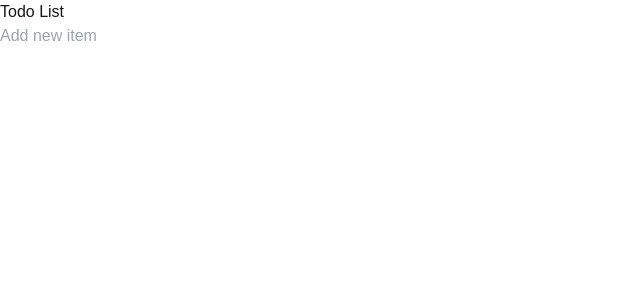
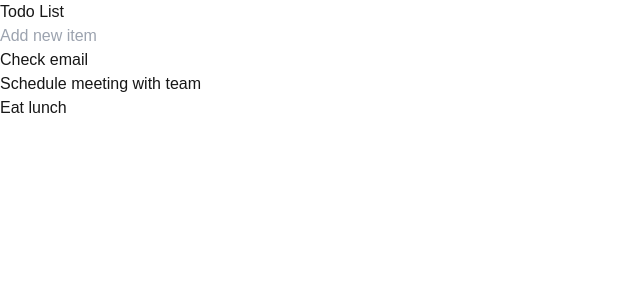
Before and after one commit to KennyLewis/todo-list-nextjs, a Next.js app: page / in a window 1280 px wide. Shown: the top 300 px of the page, without its empty margins (0-640 px from the left). Built offline with nearby package versions, Linux system fonts and the light colour scheme.

Commit message:
Stub out data types

```diff
--- a/src/app/page.tsx
+++ b/src/app/page.tsx
@@ -1,105 +1,41 @@
-import Image from "next/image";
+"use client";
+import { useState } from "react";
+import { v4 as uuid } from "uuid";
 import AddTodoInput from "./components/AddTodoInput";
 
+
 export default function Home() {
+
+const initialData: Todo[] = [
+  {
+    id: uuid(),
+    label: "Check email",
+    checked: true,
+  },
+  {
+    id: uuid(),
+    label: "Schedule meeting with team",
+    checked: false,
+  },
+  {
+    id: uuid(),
+    label: "Eat lunch",
+    checked: false,
+  },
+];
+
+const [todos, setTodos] = useState<Todo[]>(initialData);
+
   return (
     <div className="grid grid-rows-[20px_1fr_20px] items-center justify-items-center min-h-screen p-8 pb-20 gap-16 sm:p-20 font-[family-name:var(--font-geist-sans)]">
       <main className="flex flex-col gap-8 row-start-2 items-center sm:items-start">
-
         <h1>Todo List</h1>
         <AddTodoInput />
-
-        {/* <Image
-          className="dark:invert"
-          src="/next.svg"
-          alt="Next.js logo"
-          width={180}
-          height={38}
-          priority
-        />
-        <ol className="list-inside list-decimal text-sm text-center sm:text-left font-[family-name:var(--font-geist-mono)]">
-          <li className="mb-2">
-            Get started by editing{" "}
-            <code className="bg-black/[.05] dark:bg-white/[.06] px-1 py-0.5 rounded font-semibold">
-              src/app/page.tsx
-            </code>
-            .
-          </li>
-          <li>Save and see your changes instantly.</li>
-        </ol>
-
-        <div className="flex gap-4 items-center flex-col sm:flex-row">
-          <a
-            className="rounded-full border border-solid border-transparent transition-colors flex items-center justify-center bg-foreground text-background gap-2 hover:bg-[#383838] dark:hover:bg-[#ccc] text-sm sm:text-base h-10 sm:h-12 px-4 sm:px-5"
-            href="https://vercel.com/new?utm_source=create-next-app&utm_medium=appdir-template-tw&utm_campaign=create-next-app"
-            target="_blank"
-            rel="noopener noreferrer"
-          >
-            <Image
-              className="dark:invert"
-              src="/vercel.svg"
-              alt="Vercel logomark"
-              width={20}
-              height={20}
-            />
-            Deploy now
-          </a>
-          <a
-            className="rounded-full border border-solid border-black/[.08] dark:border-white/[.145] transition-colors flex items-center justify-center hover:bg-[#f2f2f2] dark:hover:bg-[#1a1a1a] hover:border-transparent text-sm sm:text-base h-10 sm:h-12 px-4 sm:px-5 sm:min-w-44"
-            href="https://nextjs.org/docs?utm_source=create-next-app&utm_medium=appdir-template-tw&utm_campaign=create-next-app"
-            target="_blank"
-            rel="noopener noreferrer"
-          >
-            Read our docs
-          </a>
-        </div> */}
+        {todos.map((todo) => (
+          <h1 key={todo.id}>{todo.label}</h1>
+        ))}
       </main>
       <footer className="row-start-3 flex gap-6 flex-wrap items-center justify-center">
-        {/* <a
-          className="flex items-center gap-2 hover:underline hover:underline-offset-4"
-          href="https://nextjs.org/learn?utm_source=create-next-app&utm_medium=appdir-template-tw&utm_campaign=create-next-app"
-          target="_blank"
-          rel="noopener noreferrer"
-        >
-          <Image
-            aria-hidden
-            src="/file.svg"
-            alt="File icon"
-            width={16}
-            height={16}
-          />
-          Learn
-        </a>
-        <a
-          className="flex items-center gap-2 hover:underline hover:underline-offset-4"
-          href="https://vercel.com/templates?framework=next.js&utm_source=create-next-app&utm_medium=appdir-template-tw&utm_campaign=create-next-app"
-          target="_blank"
-          rel="noopener noreferrer"
-        >
-          <Image
-            aria-hidden
-            src="/window.svg"
-            alt="Window icon"
-            width={16}
-            height={16}
-          />
-          Examples
-        </a>
-        <a
-          className="flex items-center gap-2 hover:underline hover:underline-offset-4"
-          href="https://nextjs.org?utm_source=create-next-app&utm_medium=appdir-template-tw&utm_campaign=create-next-app"
-          target="_blank"
-          rel="noopener noreferrer"
-        >
-          <Image
-            aria-hidden
-            src="/globe.svg"
-            alt="Globe icon"
-            width={16}
-            height={16}
-          />
-          Go to nextjs.org →
-        </a> */}
       </footer>
     </div>
   );
```
Also changed, not shown: package.json (+6 -5 lines), src/global.d.ts (added, +10 -0 lines), 1 other file (tests, documents, lock files or other folders).
